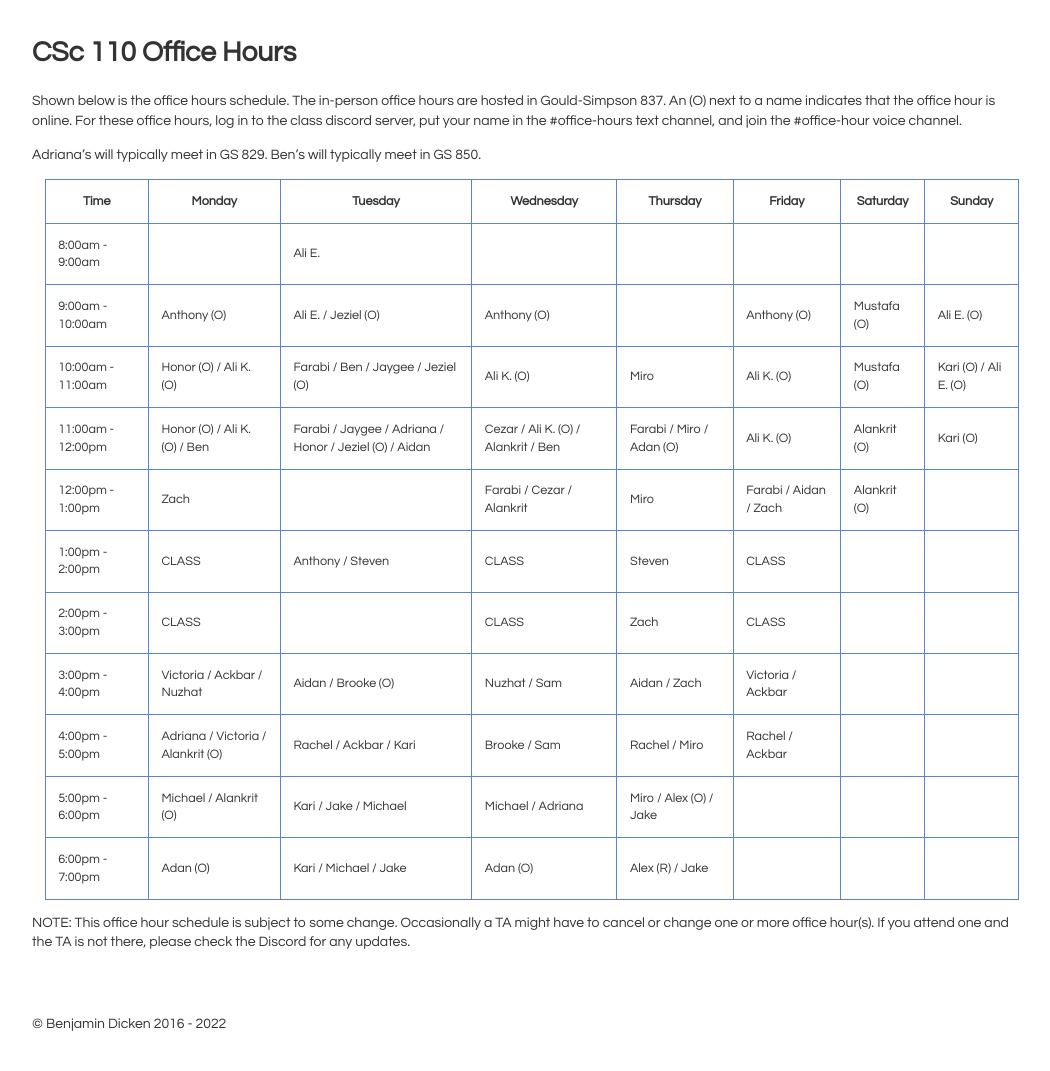
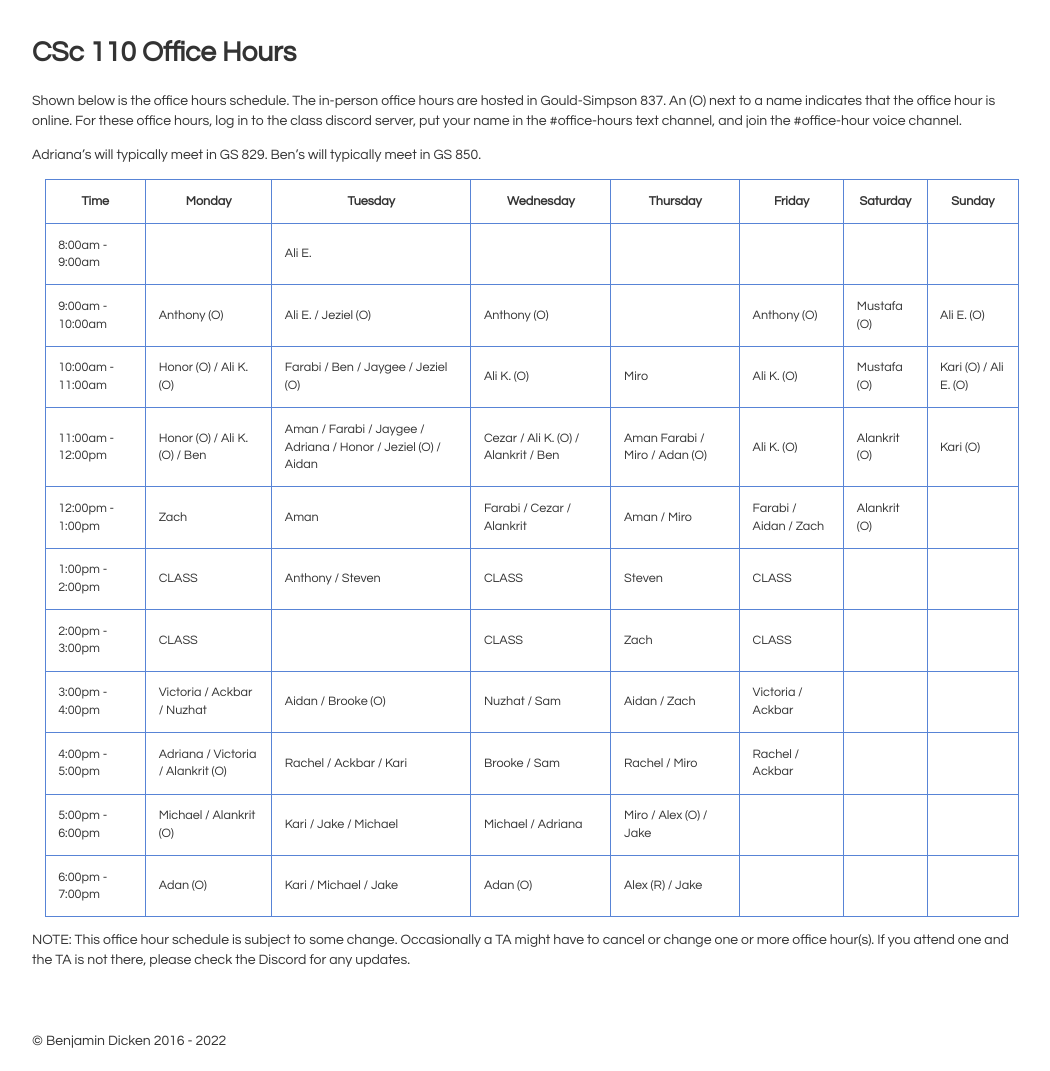
Before and after one commit to bddicken/cs110fall2022website, a Jekyll site: the page built from office_hours/index.md, in a window 1280 px wide. Shown: the whole page, without its empty margins (108-1158 px from the left). Built offline with Jekyll 4.4.1, drawn with Linux system fonts in a browser that asks for light colours.

Commit message:
Added Aman's office hours

```diff
--- a/office_hours/index.md
+++ b/office_hours/index.md
@@ -30,8 +30,8 @@ Ben's will typically meet in GS 850.
 | 8:00am - 9:00am   | | Ali E. | | | | | |
 | 9:00am - 10:00am  | Anthony (O) | Ali E. / Jeziel (O) | Anthony (O) | | Anthony (O) | Mustafa (O) | Ali E. (O) |
 | 10:00am - 11:00am | Honor (O) / Ali K. (O) | Farabi / Ben / Jaygee / Jeziel (O) | Ali K. (O) | Miro | Ali K. (O) | Mustafa (O) | Kari (O) / Ali E. (O) |
-| 11:00am - 12:00pm | Honor (O) / Ali K. (O) / Ben | Farabi / Jaygee / Adriana / Honor / Jeziel (O) / Aidan | Cezar / Ali K. (O)  / Alankrit / Ben | Farabi / Miro / Adan (O) | Ali K. (O) | Alankrit (O) | Kari (O) |
-| 12:00pm - 1:00pm  | Zach | | Farabi / Cezar / Alankrit | Miro | Farabi / Aidan / Zach | Alankrit (O) | |
+| 11:00am - 12:00pm | Honor (O) / Ali K. (O) / Ben | Aman / Farabi / Jaygee / Adriana / Honor / Jeziel (O) / Aidan | Cezar / Ali K. (O)  / Alankrit / Ben | Aman Farabi / Miro / Adan (O) | Ali K. (O) | Alankrit (O) | Kari (O) |
+| 12:00pm - 1:00pm  | Zach | Aman | Farabi / Cezar / Alankrit | Aman / Miro | Farabi / Aidan / Zach | Alankrit (O) | |
 | 1:00pm - 2:00pm   | CLASS | Anthony / Steven | CLASS | Steven | CLASS | | |
 | 2:00pm - 3:00pm   | CLASS | | CLASS | Zach | CLASS | | |
 | 3:00pm - 4:00pm   | Victoria / Ackbar / Nuzhat | Aidan / Brooke (O) | Nuzhat / Sam | Aidan / Zach | Victoria / Ackbar | | |
```
